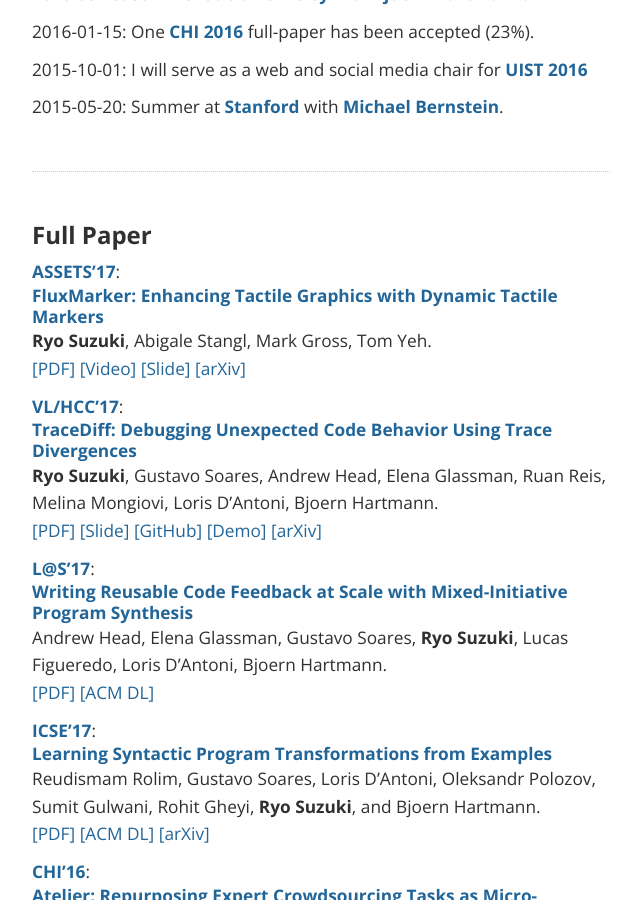
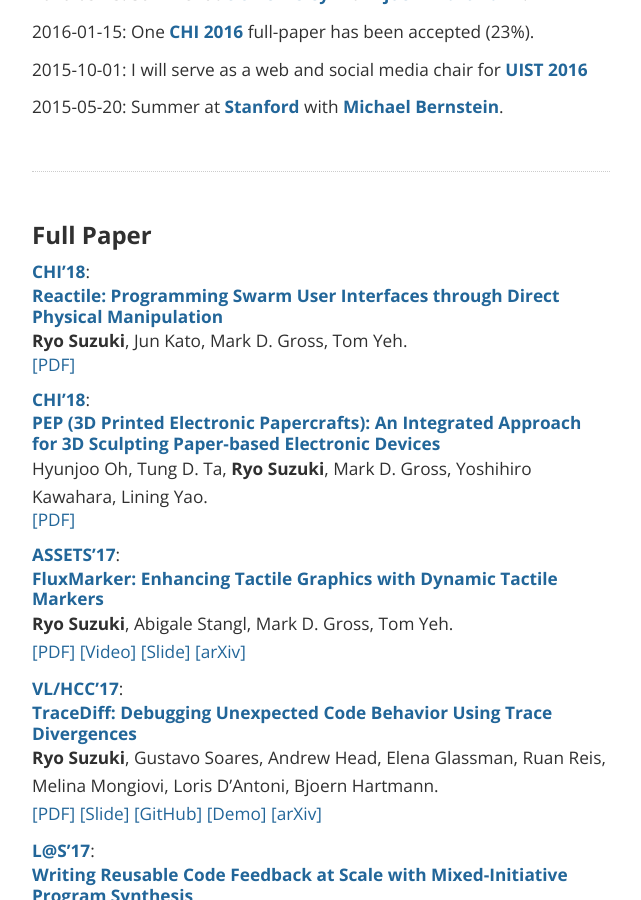
Before and after one commit to ryooopan/homepage, a Jekyll site: the page built from index.md, in a window 1280 px wide and 900 px high, scrolled down 889 px. Shown: the whole window, without its empty margins (319-960 px from the left). Built offline with Jekyll 4.4.1, drawn with Linux system fonts in a browser that asks for light colours; nearby versions of some CDN libraries; comment, search, counter and statistics services are not loaded; our own code applies the rules of GitHub Pages for plain Markdown files.

Commit message:
Add CHI 2018 papers

```diff
--- a/index.md
+++ b/index.md
@@ -45,11 +45,29 @@ Our work is also featured in the [**media**](https://backchannel.com/its-not-jus
 
 ### Full Paper
 
+[**CHI'18**](https://chi2018.acm.org/):
+<br>
+[**Reactile: Programming Swarm User Interfaces through Direct Physical Manipulation**](/publications/chi-2018-reactile.pdf)
+<br>
+**Ryo Suzuki**, Jun Kato, Mark D. Gross, Tom Yeh.
+<br>
+[[PDF]](/publications/chi-2018-reactile.pdf)
+
+
+[**CHI'18**](https://chi2018.acm.org/):
+<br>
+[**PEP (3D Printed Electronic Papercrafts): An Integrated Approach for 3D Sculpting Paper-based Electronic Devices**](/publications/chi-2018-pep.pdf)
+<br>
+Hyunjoo Oh, Tung D. Ta, **Ryo Suzuki**, Mark D. Gross, Yoshihiro Kawahara, Lining Yao.
+<br>
+[[PDF]](/publications/chi-2018-pep.pdf)
+
+
 [**ASSETS'17**](https://assets17.sigaccess.org/):
 <br>
 [**FluxMarker: Enhancing Tactile Graphics with Dynamic Tactile Markers**](/publications/assets-2017-fluxmarker.pdf)
 <br>
-**Ryo Suzuki**, Abigale Stangl, Mark Gross, Tom Yeh.
+**Ryo Suzuki**, Abigale Stangl, Mark D. Gross, Tom Yeh.
 <br>
 [[PDF]](/publications/assets-2017-fluxmarker.pdf)
 [[Video]](https://youtu.be/VbwIZ9V6i_g)
```
Also changed, not shown: 2 other files.
